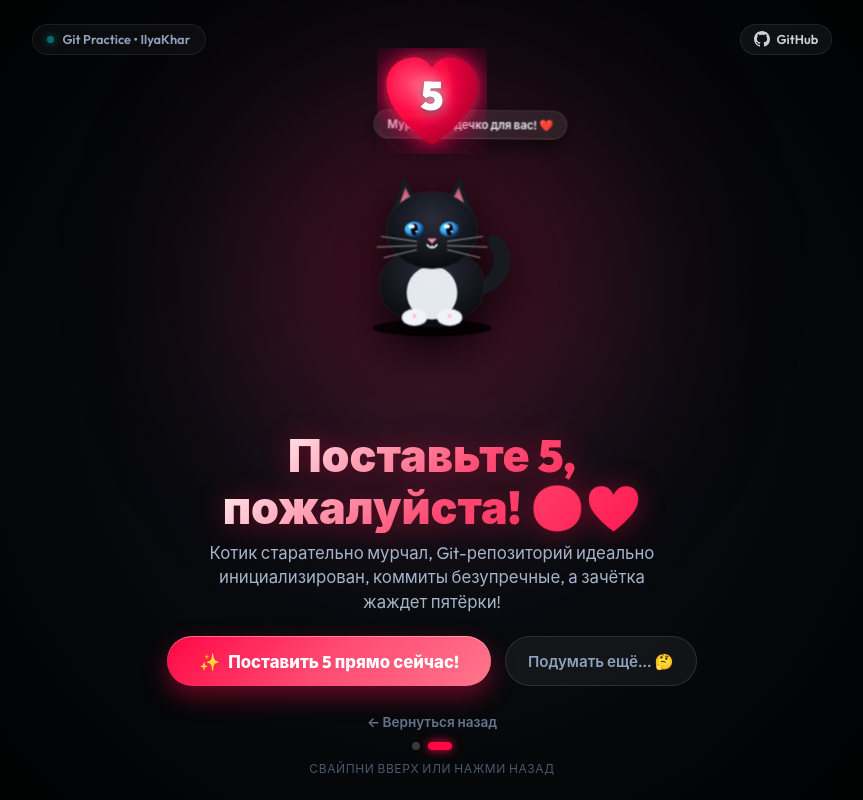
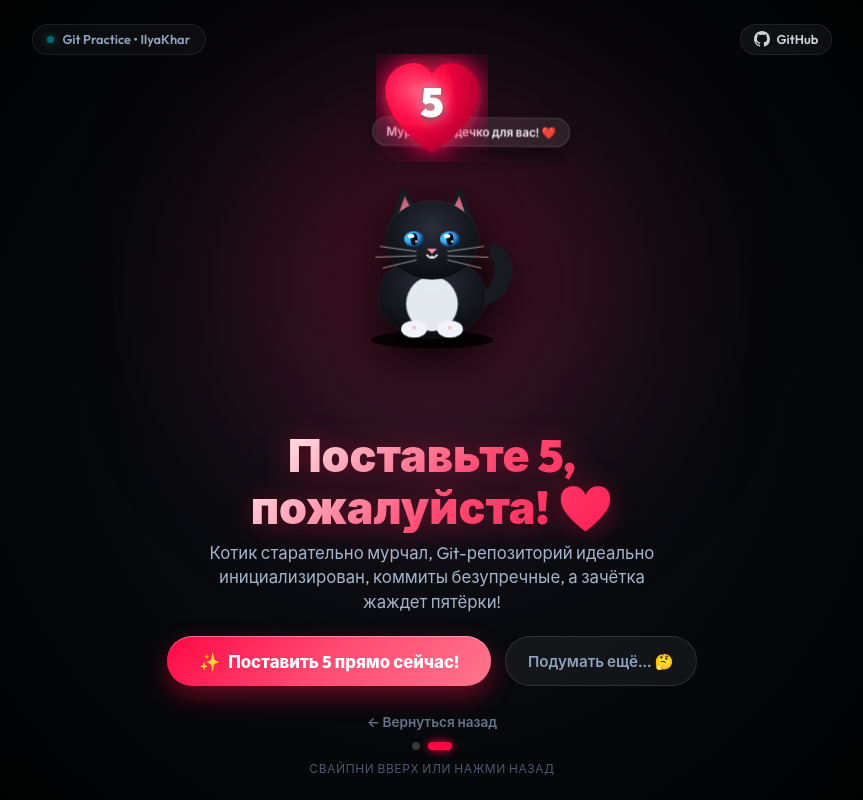
Before and after one commit to IlyaKhar/git-practice, a plain HTML site: page index.html in a window 1280 px wide. Both pictures are taken after a click on the element 640 px from the left and 745 px from the top of the page. Shown: the whole page, without its empty margins (208-1071 px from the left). Drawn offline with Linux system fonts and the light colour scheme.

Commit message:
style: perfect swipe reveal animations and clean rendering

```diff
--- a/index.html
+++ b/index.html
@@ -161,7 +161,7 @@
 
       <!-- Состояние 2 (вылезает по свайпу на том же месте!): Просьба о 5-ке -->
       <div class="plea-modal" id="pleaModal">
-        <h2 class="plea-heading">Поставьте 5, пожалуйста! 🥺❤️</h2>
+        <h2 class="plea-heading">Поставьте 5, пожалуйста! ❤️</h2>
         <p class="plea-description">
           Котик старательно мурчал, Git-репозиторий идеально инициализирован, коммиты безупречные, а зачётка жаждет пятёрки!
         </p>
--- a/script.js
+++ b/script.js
@@ -172,6 +172,10 @@ document.addEventListener('DOMContentLoaded', () => {
   backBtn.addEventListener('click', () => setRevealed(false));
   modeToggle.addEventListener('click', () => setRevealed(!isRevealed));
 
+  if (window.location.hash === '#revealed') {
+    setTimeout(() => setRevealed(true), 150);
+  }
+
   // Клик по котику
   const catQuotes = [
     'Муррр... Погладил! А теперь ставь 5! 😻',
--- a/style.css
+++ b/style.css
@@ -583,19 +583,38 @@ html, body {
    ========================================================================== */
 
 .scene.is-revealed .cat-hero {
-  transform: translateY(-50px) scale(0.9);
+  transform: translateY(-40px) scale(0.92);
 }
 
 .scene.is-revealed .swipe-prompt {
   opacity: 0;
-  transform: translateY(30px);
+  visibility: hidden;
+  transform: translateY(20px);
   pointer-events: none;
 }
 
 .scene.is-revealed .plea-modal {
   opacity: 1;
+  visibility: visible;
   transform: translateY(0) scale(1);
   pointer-events: auto;
+}
+
+.plea-modal {
+  position: absolute;
+  bottom: 0;
+  width: 100%;
+  max-width: 580px;
+  display: flex;
+  flex-direction: column;
+  align-items: center;
+  text-align: center;
+  opacity: 0;
+  visibility: hidden;
+  transform: translateY(30px) scale(0.95);
+  pointer-events: none;
+  transition: opacity 0.4s ease, transform 0.5s cubic-bezier(0.16, 1, 0.3, 1), visibility 0.4s;
+  z-index: 8;
 }
 
 /* Нижний док */
```
